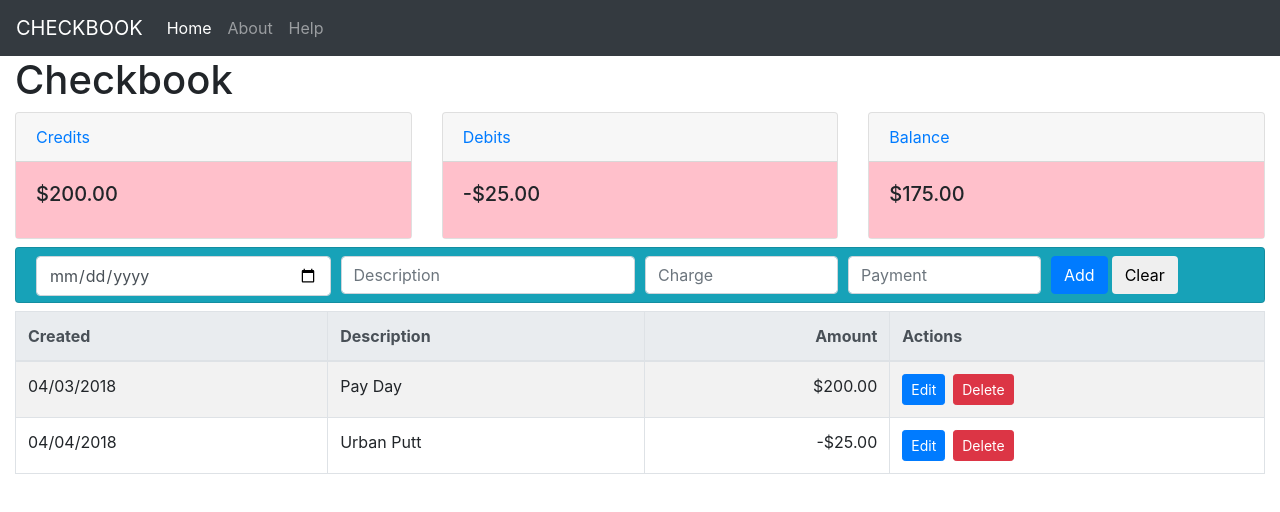
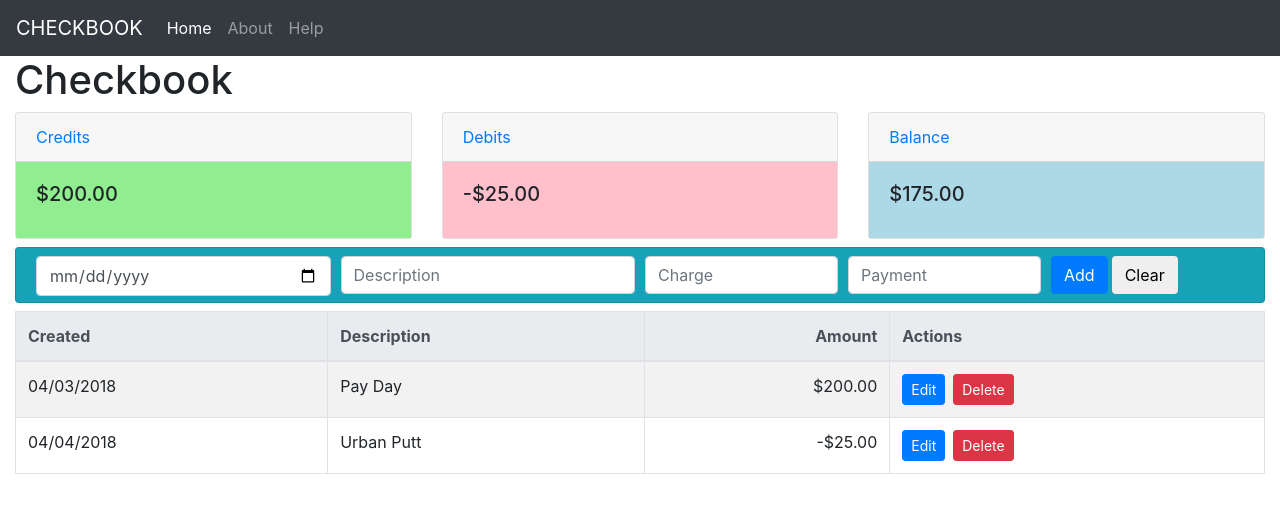
Before and after one commit to mcdaley/checkbook-redux, a React (Create React App) app: page / in a window 1280 px wide. Shown: the top 512 px of the page. Built offline with nearby package versions, Linux system fonts and the light colour scheme.

Commit message:
Changed background color for credits, debits, and balance

```diff
--- a/src/components/amount_box.js
+++ b/src/components/amount_box.js
@@ -1,21 +1,22 @@
 //-----------------------------------------------------------------------------
 // src/components/amount_box.js
 //-----------------------------------------------------------------------------
-import React            from 'react'
-import PropTypes        from 'prop-types'
-import FilterLink       from '../containers/filter_link'
-import {formatCurrency} from '../utils/utils'
+import React                from 'react'
+import PropTypes            from 'prop-types'
+import FilterLink           from '../containers/filter_link'
+import {formatCurrency}     from '../utils/utils'
+import {VisibilityFilters}  from '../actions'
 
 const AmountBox = (props) => {
   function getFilter(label) {
     switch(label) {
       case  'Credits':
-        return 'SHOW_CREDITS'
+        return VisibilityFilters.SHOW_CREDITS
       case  'Debits':
-        return 'SHOW_DEBITS'
+        return VisibilityFilters.SHOW_DEBITS
       case  'Balance':
       default:
-        return 'SHOW_ALL'
+        return VisibilityFilters.SHOW_ALL
     }
   }
 
@@ -28,7 +29,7 @@ const AmountBox = (props) => {
         />
 
       </div>
-      <div className="card-body account-card-body">
+      <div className={`card-body account-card-body-${props.label.toLowerCase()}`}>
         <h5 className="card-title account-card-title">
           {formatCurrency(props.total)}
         </h5>
--- a/src/styles/_checkbook.scss
+++ b/src/styles/_checkbook.scss
@@ -7,6 +7,14 @@
   //** background-color:        $body-bkgrd;
 }
 
-.account-card-body {
+.account-card-body-credits {
+  background-color:         lightgreen;
+}
+
+.account-card-body-debits {
   background-color:         pink;
 }
+
+.account-card-body-balance {
+  background-color:         lightblue;
+}
```
Also changed, not shown: src/styles/index.css, 1 other file (tests, documents, lock files or other folders).
